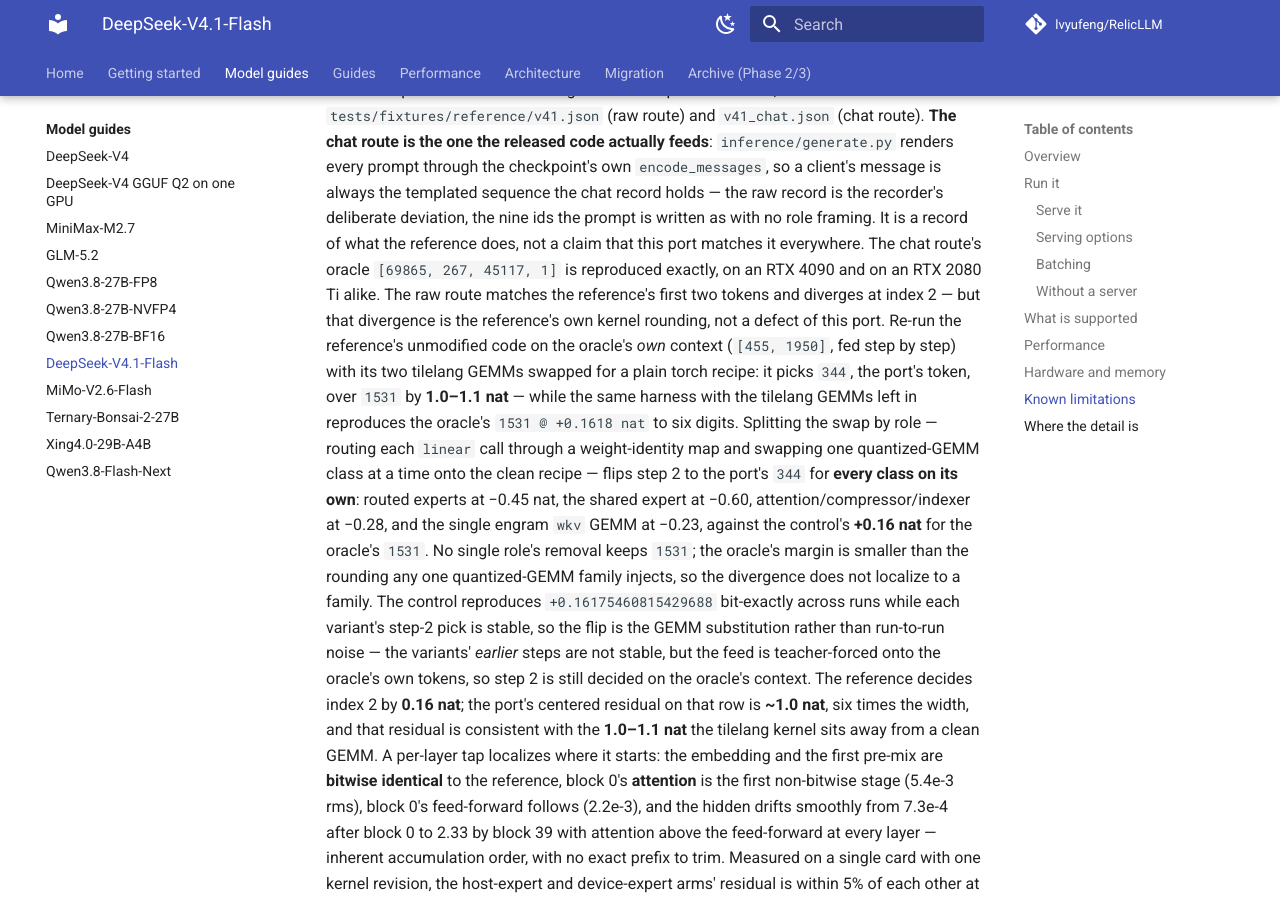
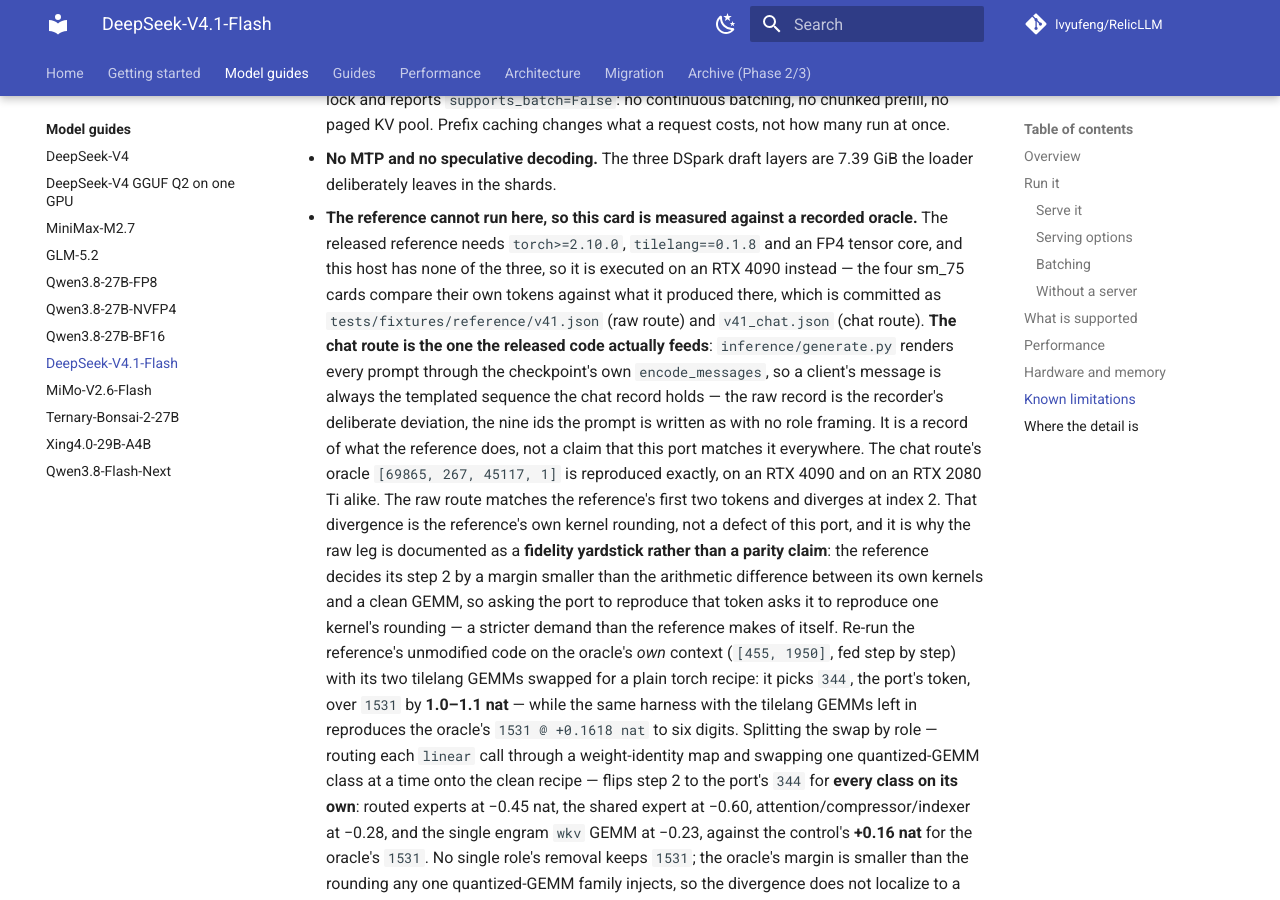
Before and after one commit to lvyufeng/RelicLLM, an MkDocs documentation site: the page built from docs/models/deepseek-v4.1-flash.md, in a window 1280 px wide and 900 px high, scrolled down 5852 px. Built offline with MkDocs 1.6.1 and Material for MkDocs 9.7.7, drawn with Linux system fonts in a browser that asks for light colours; comment, search, counter and statistics services are not loaded; some of the changed text lies outside the part shown.

Commit message:
docs(v41): state the raw leg's verdict, not just its arithmetic (#193)
* docs(v41): state the raw leg's verdict, not just its arithmetic

The model page described the raw route's divergence as the reference's
kernel rounding but never gave the verdict the tests and tests/README.md
already carry: that the raw leg is a fidelity yardstick, not a parity
claim. Add that sentence, and sharpen the support-table row to say parity
is exact on the route the released code actually feeds (the chat route)
with the raw route as a yardstick.

Co-Authored-By: Claude Code <noreply@anthropic.com>

* docs(v41): scope the parity verdict to the chat route

Fold in review: a bold "Exact" under a "Numeric parity" row whose own
body says "diverges" reads past the half of the raw sequence the page
documents as unmatched, and the same edit softened "reproduces it
exactly" to "reproduces it" while the bullet below still says "exactly".
Label the verdict "Exact on the chat route; the raw leg is a yardstick"
and restore the exactness wording for the four chat tokens.

Co-Authored-By: Claude Code <noreply@anthropic.com>

---------

Co-authored-by: lvyufeng <lvyufeng@users.noreply.github.com>
Co-authored-by: Claude Code <noreply@anthropic.com>

```diff
--- a/docs/models/deepseek-v4.1-flash.md
+++ b/docs/models/deepseek-v4.1-flash.md
@@ -123,7 +123,7 @@ python scripts/audit_dsv41_headers.py --checkpoint-dir /path/to/DeepSeek-V4.1-Fl
 | MTP / DSpark (3 draft layers, 7.39 GiB) | Present in the checkpoint, not executed |
 | Batching, continuous batching, chunked prefill | **Not implemented** — one request at a time through this adapter's own serialized session |
 | The shared `BatchScheduler` (`--enable-batching`) | **Removed** — the flag is refused by name; the scheduler library went with the retired `cpp` backend |
-| Numeric parity with the released reference | **Partial** — an oracle is recorded from the checkpoint's own code on an RTX 4090; the chat route reproduces it exactly on both an RTX 4090 and an RTX 2080 Ti, and the raw route is a near-tie decided below the port's residual |
+| Numeric parity with the released reference | **Exact on the chat route; the raw leg is a yardstick** — an oracle is recorded from the checkpoint's own code on an RTX 4090; the chat route, which `inference/generate.py` always sends, reproduces its four tokens exactly on both an RTX 4090 and an RTX 2080 Ti. The raw route (the recorder's deviation) diverges at a step the reference itself decides below either implementation's residual, so it measures fidelity rather than claiming parity |
 
 ## Performance
 
@@ -179,8 +179,12 @@ and Engram in host memory or on disk before kernel work matters.
   is written as with no role framing. It is a record of
   what the reference does, not a claim that this port matches it everywhere. The chat route's oracle
   `[69865, 267, 45117, 1]` is reproduced exactly, on an RTX 4090 and on an RTX 2080 Ti alike. The raw
-  route matches the reference's first two tokens and diverges at index 2 — but that divergence is the
-  reference's own kernel rounding, not a defect of this port. Re-run the reference's unmodified code
+  route matches the reference's first two tokens and diverges at index 2. That divergence is the
+  reference's own kernel rounding, not a defect of this port, and it is why the raw leg is documented
+  as a **fidelity yardstick rather than a parity claim**: the reference decides its step 2 by a margin
+  smaller than the arithmetic difference between its own kernels and a clean GEMM, so asking the port
+  to reproduce that token asks it to reproduce one kernel's rounding — a stricter demand than the
+  reference makes of itself. Re-run the reference's unmodified code
   on the oracle's *own* context (`[455, 1950]`, fed step by step) with its two tilelang GEMMs swapped
   for a plain torch recipe: it picks `344`, the port's token, over `1531` by **1.0–1.1 nat** — while
   the same harness with the tilelang GEMMs left in reproduces the oracle's `1531 @ +0.1618 nat` to six
```
